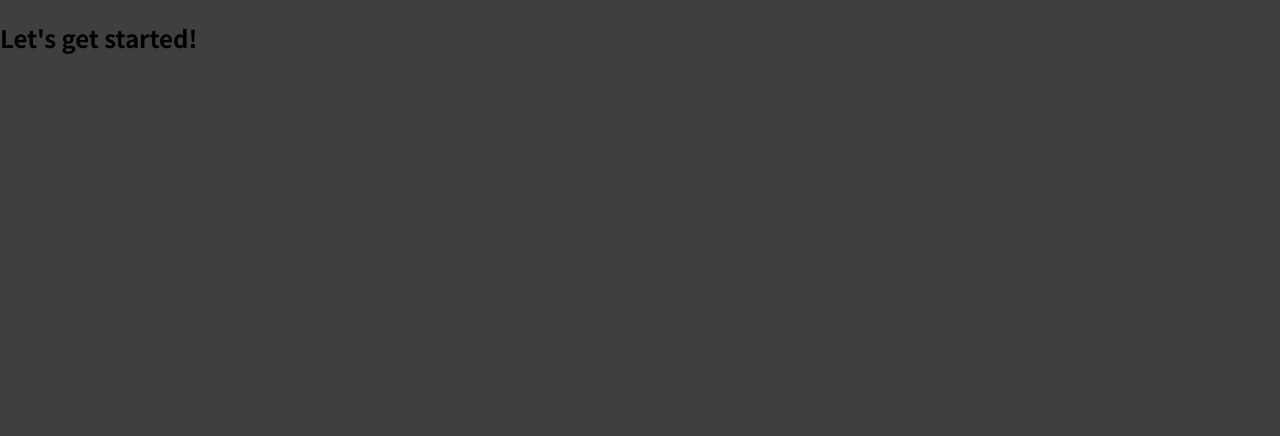
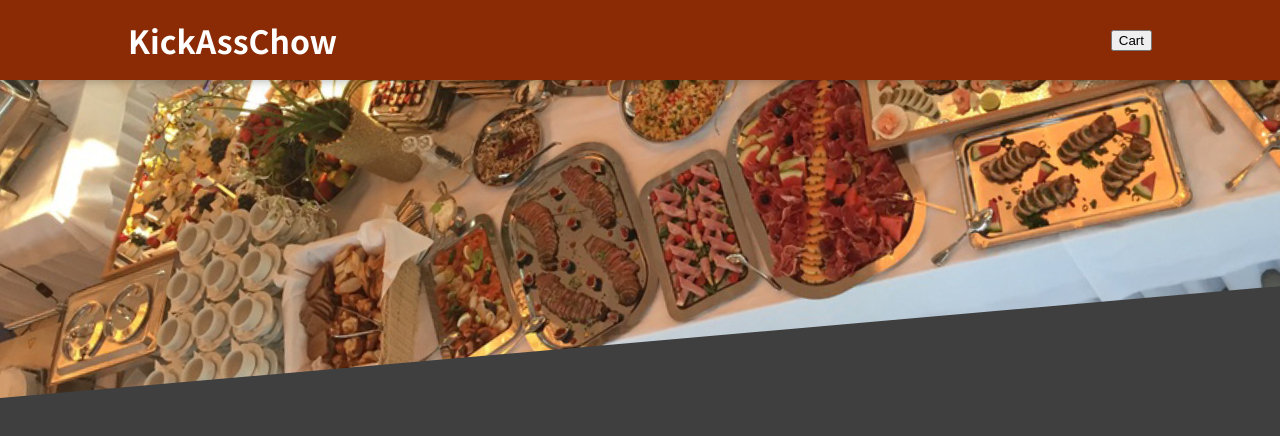
Before and after one commit to jimmikmak/food-order-app, a React (Create React App) app: page / in a window 1280 px wide. Shown: the top 436 px of the page. Built offline with nearby package versions, Linux system fonts and the light colour scheme.

Commit message:
Added header image and imported classes for styling

```diff
--- a/src/App.js
+++ b/src/App.js
@@ -1,8 +1,12 @@
+import React, { Fragment } from "react";
+
+import Header from "./components/Layout/Header";
+
 function App() {
   return (
-    <div>
-      <h2>Let's get started!</h2>
-    </div>
+    <Fragment>
+      <Header />
+    </Fragment>
   );
 }
 
--- a/src/components/Layout/Header.js
+++ b/src/components/Layout/Header.js
@@ -1,10 +1,18 @@
 import React, { Fragment } from "react";
+
+import mealsImage from "../../assets/meals.jpeg";
+import classes from "./Header.module.css";
 
 const Header = (props) => {
   return (
     <Fragment>
-      <header></header>
-      <div></div>
+      <header className={classes.header}>
+        <h1>KickAssChow</h1>
+        <button>Cart</button>
+      </header>
+      <div className={classes["main-image"]}>
+        <img src={mealsImage} alt="A table full of delicious food!" />
+      </div>
     </Fragment>
   );
 };
```
Also changed, not shown: src/assets/meals.jpeg (added).
